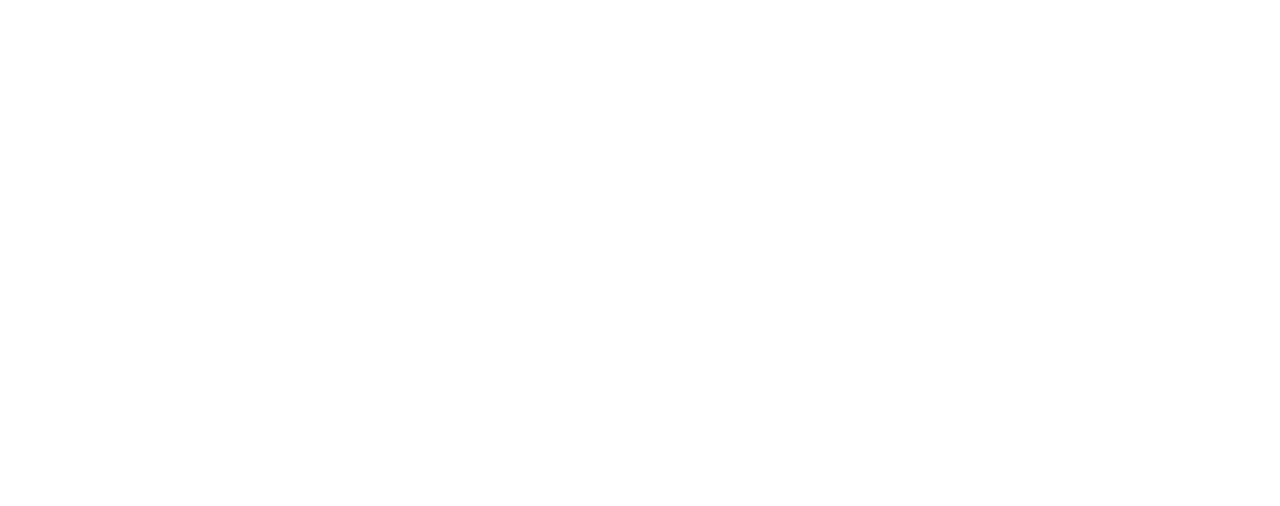
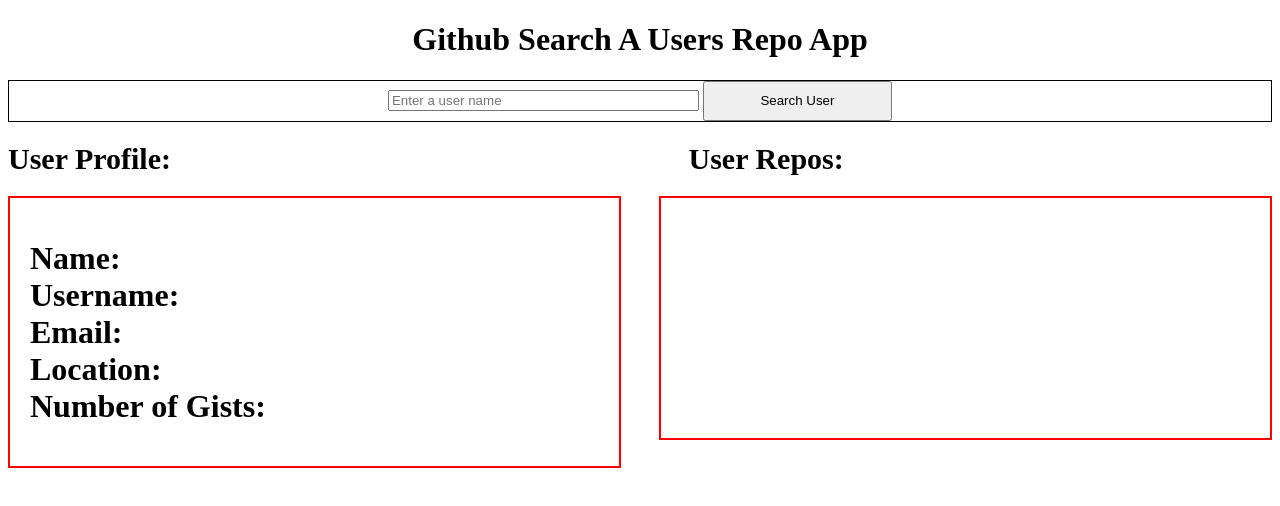
Before and after one commit to Dylanh973/Rich-Web-Labs, a browser extension: page Lab_2/Problem-3/index.html in a window 1280 px wide. Drawn offline with Linux system fonts and the light colour scheme.

Commit message:
problem 3 fully working with comments

```diff
--- a/Lab_2/Problem-3/index.html
+++ b/Lab_2/Problem-3/index.html
@@ -1,7 +1,41 @@
 <!DOCTYPE html>
 <html>
     <head>
-        <title>Problem 3</title>
+        <title>Problem 2</title>
         <link rel="stylesheet" type="text/css" href="style.css">
         <script src="script.js"></script>
     </head>
+
+    <body>
+        <h1 style="text-align: center;">
+            Github Search A Users Repo App
+        </h1>
+
+        <div class = "form">
+            <input id="usernameG" type = "text" placeholder="Enter a user name" required style="height: 50%; width: 24%">
+            <button id = "searchUser1" onclick="searchUser1()" style="height: 40px; width: 15%">Search User</button>
+        </div>
+    </form>
+</div>
+    <div id = "Float-container" class = "Float-container">
+        <h1 style="font-size: 30px;"> User Profile:   &emsp;&emsp;&emsp;&emsp;&emsp;&emsp;&emsp;&emsp;&emsp;&emsp;&emsp;&emsp;&emsp;&emsp;&emsp;&emsp;&emsp;User Repos:</h1>
+    <div id = "UserInfoFloat" class = "UserInfoFloat">
+        <div id ="image" class = "image"></div><h1>
+            Name: <span id = "name"></span><br>
+            Username: <span id = "username"></span><br>
+            Email: <span id = "email"></span><br>
+            Location: <span id = "location"></span><br>
+            Number of Gists: <span id = "noofgists"></span>
+    </div>
+
+    <div id = "UserReposFloat" class = "UserReposFloat">
+        <table class="list" id="list">
+            <tbody>
+
+            </tbody>
+        </table>
+
+    </div>
+</div>
+</body>
+</html>
--- a/Lab_2/Problem-3/script.js
+++ b/Lab_2/Problem-3/script.js
@@ -0,0 +1,36 @@
+//https://api.github.com/users/${value}
+//https://api.github.com/users/${value}/repo
+
+
+function searchUser1(){
+        var container = document.getElementById("list");
+        container.replaceChildren();
+
+        var username123 = document.getElementById("usernameG").value;
+
+        fetch(`https://api.github.com/users/${username123}/repos`)
+        .then(results => results.json())
+        .then((repos) => repos.forEach((repo) => {
+            var table = document.getElementById("list");
+            var newRow = table.insertRow(table.length);
+            cell0 = newRow.insertCell(0);
+            cell0.innerHTML = `Name: ${repo.name} <br> Description: ${repo.description}`
+
+            if(repos.length > 5){
+                UserReposFloat.style.overflow="scroll";
+            } else{
+                UserReposFloat.style.overflow="auto";
+            }
+        }))
+
+
+        fetch("https://api.github.com/users/"+username123)
+        .then((searchresult) => searchresult.json())
+        .then((data) => {
+        document.getElementById("image").innerHTML = `<img src="${data.avatar_url}" style="height: 150px; width: 100% place"/>`
+        document.getElementById("name").innerHTML = `${data.name}`
+        document.getElementById("username").innerHTML = `${data.login}`
+        document.getElementById("email").innerHTML = `${data.email}`
+        document.getElementById("location").innerHTML = `${data.location}`
+        document.getElementById("noofgists").innerHTML = `${data.public_gists}`
+        })}
--- a/Lab_2/Problem-3/style.css
+++ b/Lab_2/Problem-3/style.css
@@ -0,0 +1,32 @@
+.button-center{
+    text-align: center;
+  }
+
+.form {
+    border:1px solid black;
+    text-align: center;
+}
+
+
+.UserInfoFloat {
+    width: 45%;
+    float: left;
+    padding: 20px;
+    border: 2px solid red;
+}
+
+.UserReposFloat {
+
+    width: 45%;
+    float: right;
+    padding: 20px;
+    border: 2px solid red;
+    height: 200px;
+    overflow:hidden;
+    word-wrap:break-word;
+}
+
+.image {
+    width: 20%;
+    height: 20%;
+}
```
